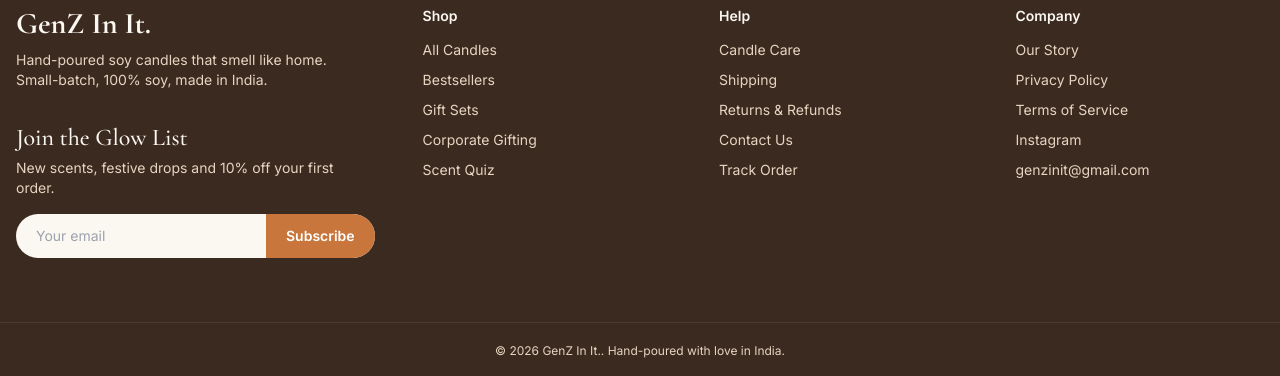
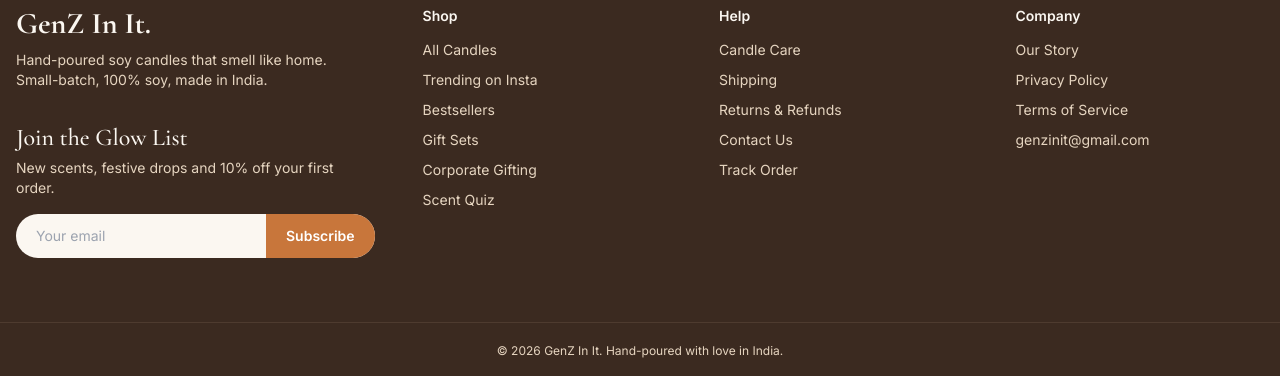
Before and after one commit to Danish047/E-Commerce-Candle, a React (Vite) app: page / in a window 1280 px wide. Shown: the part 3380-3756 px from the top of the page. Built offline with nearby package versions, Linux system fonts and the light colour scheme; no server answers.

Commit message:
Footer: fix double dot, Trending link, hide empty Instagram

```diff
--- a/src/components/Footer.jsx
+++ b/src/components/Footer.jsx
@@ -4,8 +4,11 @@ import { api } from '../api'
 import { BRAND, WHATSAPP_NUMBER } from '../api/config'
 import { WhatsAppIcon } from './Icons'
 
+// "GenZ In It." already ends with a dot, so don't add a second one after it.
+const brandSentence = BRAND.name.replace(/\.$/, '')
+
 export function WhatsAppButton() {
-  const msg = encodeURIComponent(`Hi ${BRAND.name}! I have a question about your candles.`)
+  const msg = encodeURIComponent(`Hi ${brandSentence}! I have a question about your candles.`)
   return (
     <a
       href={`https://wa.me/${WHATSAPP_NUMBER}?text=${msg}`}
@@ -73,6 +76,7 @@ export default function Footer() {
         <div className={col}>
           <p className="mb-1 font-semibold text-cream">Shop</p>
           <Link to="/shop">All Candles</Link>
+          <Link to="/shop?category=trending">Trending on Insta</Link>
           <Link to="/shop?ordering=-reviews_count">Bestsellers</Link>
           <Link to="/shop?category=gift-sets">Gift Sets</Link>
           <Link to="/shop?occasion=corporate">Corporate Gifting</Link>
@@ -91,12 +95,12 @@ export default function Footer() {
           <Link to="/about">Our Story</Link>
           <Link to="/policies/privacy">Privacy Policy</Link>
           <Link to="/policies/terms">Terms of Service</Link>
-          <a href={BRAND.instagram} target="_blank" rel="noreferrer">Instagram</a>
+          {BRAND.instagram && <a href={BRAND.instagram} target="_blank" rel="noreferrer">Instagram</a>}
           <a href={`mailto:${BRAND.email}`}>{BRAND.email}</a>
         </div>
       </div>
       <div className="border-t border-cocoa-soft/40 py-5 text-center text-xs text-sand">
-        © {new Date().getFullYear()} {BRAND.name}. Hand-poured with love in India.
+        © {new Date().getFullYear()} {brandSentence}. Hand-poured with love in India.
       </div>
     </footer>
   )
```
